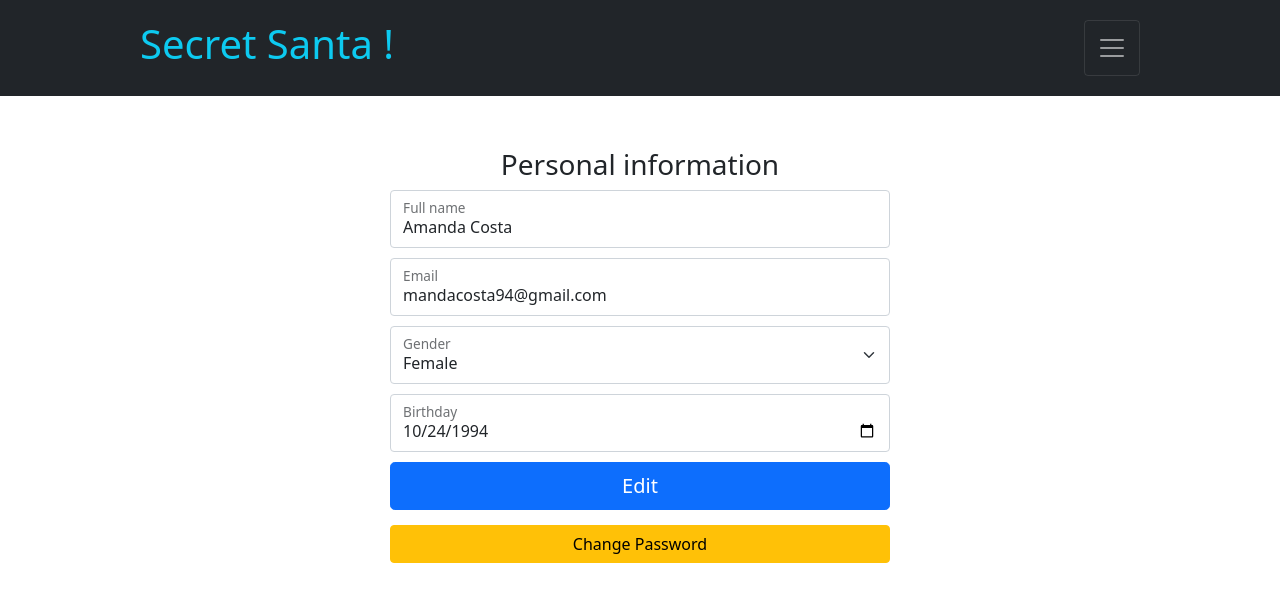
After one commit to mandacosta/final_cs50, a Flask app: page /profile in a window 1280 px wide. The commit adds this page. Shown: the top 602 px of the page. Run offline with Flask 3, Linux system fonts and the light colour scheme; a user stored in the database is signed in; data comes from the database, SQL or seed files in the repository.

Commit message:
feat: profile page

```diff
--- a/app.py
+++ b/app.py
@@ -358,11 +358,24 @@ def new_gift(gift_id=None):
 
         return redirect(f"/group/{group_id}")
     elif request.method == 'DELETE':
-        print('GIFT ID', gift_id)
-
         cursor.execute("DELETE FROM gift_option WHERE id = ?", (gift_id, ))
         db.commit()
         return jsonify(True)
+        ...
+
+
+@app.route('/profile', methods=['GET', 'POST'])
+def profile():
+    db = get_db()
+    cursor = db.cursor()
+    id = session["user_id"]
+    cursor.execute("SELECT * FROM users WHERE id = ?", (id,))
+    user = cursor.fetchone()
+
+    if request.method == 'GET':
+        return render_template('profile.html', nav=True, user=user)
+        ...
+    else:
         ...
 
 
--- a/static/css/style.css
+++ b/static/css/style.css
@@ -75,7 +75,7 @@
     justify-content: space-between;
 }
 
-.container_home, .container_group{
+.container_home, .container_group, .container_profile{
     width: 100%;
     margin: 100px auto 0px auto;
     max-width: 1000px;
@@ -196,6 +196,18 @@
     justify-content: center;
 }
 
+.btn.change_password{
+    width: 100%;
+    max-width: 500px;
+    margin-top: 15px;
+}
+
+.profile_info{
+    width: 100%;
+    max-width: 500px;
+    margin: 0 auto;
+}
+
 @keyframes changeColor {
     0% {
         font-size: 0.5rem;
--- /dev/null
+++ b/templates/profile.html
@@ -0,0 +1,79 @@
+{% extends "layout.html" %}
+
+{% block title %}
+    Profile
+{% endblock %}
+
+{% block main %}
+    <div class="container_profile">
+        <div class="profile_info">
+            <h3>Personal information</h3>
+            <form action="" class="form initial">
+                <div class="form-floating">
+                    <input required type="text" name="name" placeholder="Name" class="form-control" value="{{user['name']}}">
+                    <label for="name">Full name</label>
+                </div>
+
+                <div class="form-floating">
+                    <input required type="email" name="email" placeholder="example@example.com" class="form-control" value="{{user['email']}}">
+                    <label for="email">Email</label>
+                </div>
+
+
+                <div class="form-floating">
+                    <select name="gender" id="" class="form-select" required>
+                        <option value="M" {% if user['gender'] == 'M' %}selected{% endif %}>Male</option>
+                        <option value="F" {% if user['gender'] == 'F' %}selected{% endif %}>Female</option>
+                        <option value="O" {% if user['gender'] == 'O' %}selected{% endif %}>Other</option>
+                    </select>
+                    <label for="gender">Gender</label>
+                </div>
+
+                <div class="form-floating">
+                    <input required type="date" class="form-control" name="birthdate" value="{{user['birth']}}">
+                    <label for="birth">Birthday</label>
+                </div>
+
+                <button class="w-100 btn btn-lg btn-primary" type="submit">Edit</button>
+            </form>
+        </div>
+
+        <button type="button" class="btn btn-warning change_password" data-bs-toggle="modal" data-bs-target="#change_password_modal">
+            Change Password
+        </button>
+
+        <div class="modal fade" id="change_password_modal" tabindex="-1" aria-labelledby="exampleModalLabel" aria-hidden="true">
+            <div class="modal-dialog">
+                <div class="modal-content">
+                    <div class="modal-header">
+                        <h1 class="modal-title fs-5">Define new Password</h1>
+                        <button type="button" class="btn-close" data-bs-dismiss="modal" aria-label="Close"></button>
+                    </div>
+                    <div class="modal-body" class="body_modal_change_password">
+                        <form action="/change_password" method="post" class="change_password_form form initial">
+
+                            <div class="form-floating">
+                                <input type="password" class="form-control passRegister" placeholder="Your Password" name="password">
+                                <label for="password">Old Password</label>
+                                <i class="bi bi-eye-fill eye eyeR" onclick="togglePassword('passRegister', 'eyeR' ,'eyeRH')"></i>
+                                <i class="bi bi-eye-slash-fill eye eyeRH hide" onclick="togglePassword('passRegister', 'eyeR' ,'eyeRH')"></i>
+                            </div>
+
+                            <div class="form-floating">
+                                <input type="password" class="form-control passConfirm" placeholder="Confirm Password" name="confirmPassword">
+                                <label for="password_conform">New Password</label>
+                                <i class="bi bi-eye-fill eye eyeC" onclick="togglePassword('passConfirm', 'eyeC' ,'eyeCH')"></i>
+                                <i class="bi bi-eye-slash-fill eye eyeCH hide" onclick="togglePassword('passConfirm', 'eyeC' ,'eyeCH')"></i>
+                            </div>
+
+                            <button type="submit" class="btn btn-primary">Change</button>
+                        </form>
+                    </div>
+                </div>
+            </div>
+        </div>
+
+
+
+    </div>
+{% endblock %}
--- a/templates/register.html
+++ b/templates/register.html
@@ -48,10 +48,6 @@
             <i class="bi bi-eye-slash-fill eye eyeCH hide" onclick="togglePassword('passConfirm', 'eyeC' ,'eyeCH')"></i>
         </div>
 
-
-
-
-
         <button class="w-100 btn btn-lg btn-primary" type="submit">Send</button>
 
         <a href="/">Or login!</a>
```
